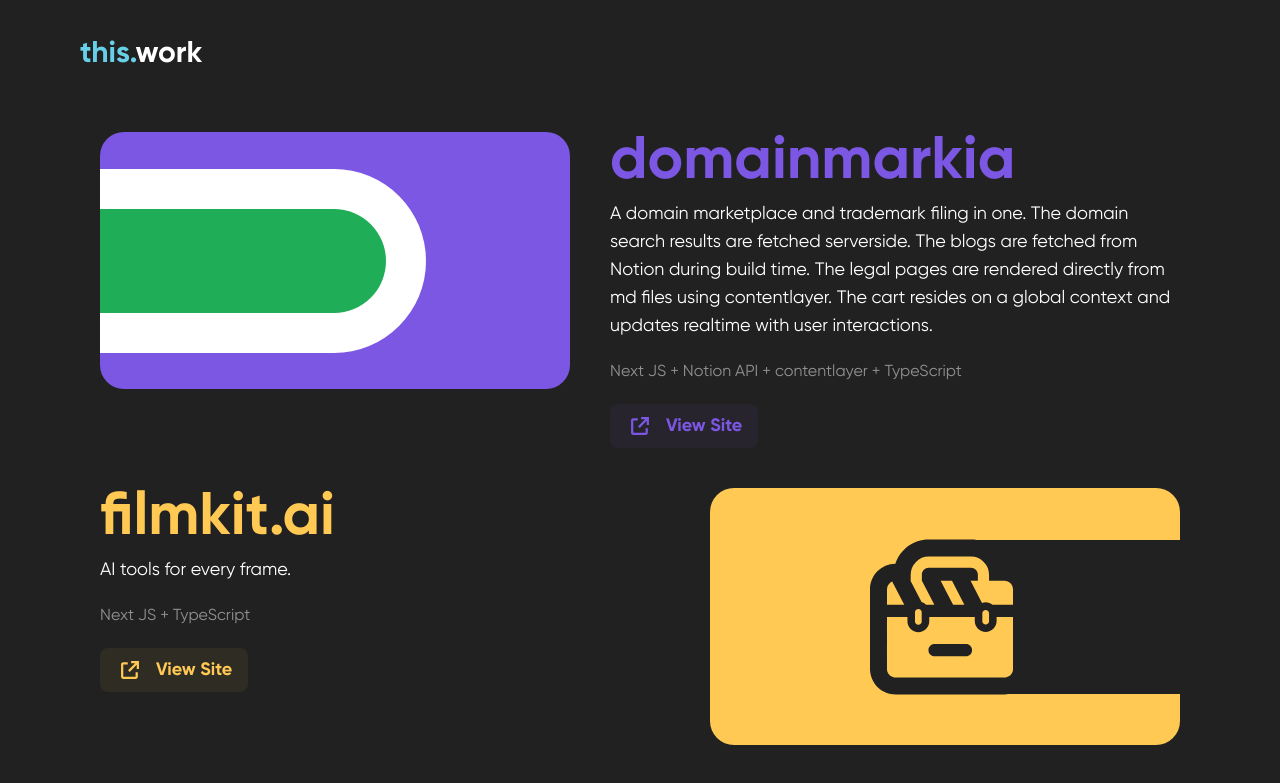
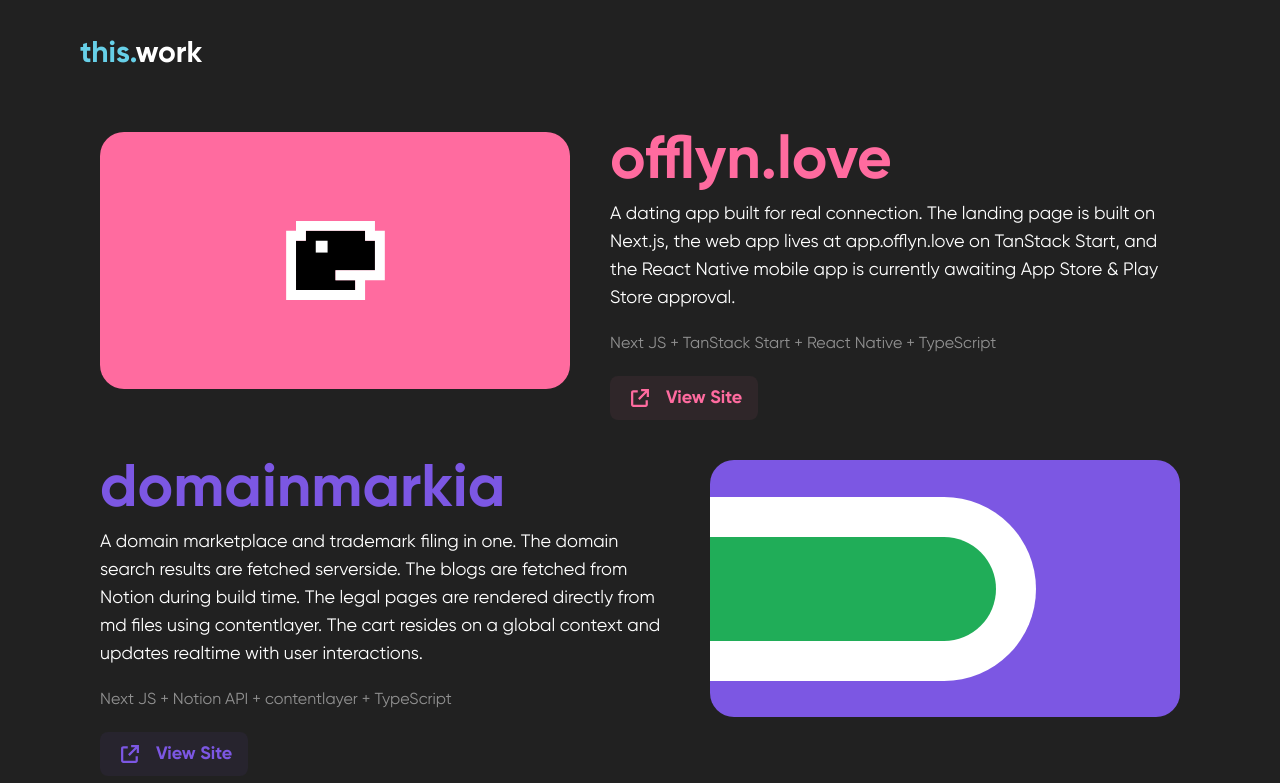
Before and after one commit to david-sling/portfolio-2, a Next.js app: page / in a window 1280 px wide. Shown: the part 1360-2143 px from the top of the page. Built offline with nearby package versions, Linux system fonts and the light colour scheme.

Commit message:
feat: offlyn project

```diff
--- /dev/null
+++ b/src/assets/icons/OfflynLogo.tsx
@@ -0,0 +1,22 @@
+import { SVGProps } from "react";
+
+export const OfflynLogo = (props: SVGProps<SVGSVGElement>) => (
+  <svg
+    width="441"
+    height="353"
+    viewBox="0 0 441 353"
+    fill="none"
+    xmlns="http://www.w3.org/2000/svg"
+    {...props}
+  >
+    <path
+      d="M396.749 220.416H220.416V264.5H308.583V308.583H44.083V88.166H88.166V44.083H352.666V88.166H396.749V220.416Z"
+      fill="black"
+    />
+    <path
+      d="M396.749 220.416V88.166H352.666V44.083H88.166V88.166H44.083V308.583H308.583V264.5H220.416V220.416H396.749ZM440.832 44.083V264.499H352.666V352.666H0V44.083H44.083V0H396.749V44.083H440.832Z"
+      fill="white"
+    />
+    <path d="M132.25 88.1664H185.15V141.066H132.25V88.1664Z" fill="white" />
+  </svg>
+);
--- /dev/null
+++ b/src/assets/illustrations/offlyn/OfflynIllustration.tsx
@@ -0,0 +1,7 @@
+import { OfflynLogo } from "@/assets/icons/OfflynLogo";
+
+export const OfflynIllustration = () => (
+  <div className="flex-1 bg-[#FF6B9F] flex items-center justify-center relative overflow-hidden">
+    <OfflynLogo className="relative z-10 w-[55px] h-[44px] md:w-[99px] md:h-[79px]" />
+  </div>
+);
--- a/src/components/home/Work.tsx
+++ b/src/components/home/Work.tsx
@@ -6,6 +6,7 @@
 import { FlameBondIllustration } from "@/assets/illustrations/flamebond/FlameBondIllustration";
 import { CryptoSenderIllustration } from "@/assets/illustrations/cryptosender/CryptoSenderIllustration";
 import { FilmkitIllustration } from "@/assets/illustrations/filmkit/FilmkitIllustration";
+import { OfflynIllustration } from "@/assets/illustrations/offlyn/OfflynIllustration";
 
 export const Work = () => (
   <Section id="work" className="py-10 md:py-32">
@@ -13,6 +14,14 @@
       <span className="text-primary">this.</span>work
     </h2>
     <div className="mt-10 space-y-10 md:space-y-20">
+      <WorkCard
+        name="offlyn.love"
+        description="A dating app built for real connection. The landing page is built on Next.js, the web app lives at app.offlyn.love on TanStack Start, and the React Native mobile app is currently awaiting App Store & Play Store approval."
+        stack={["Next JS", "TanStack Start", "React Native", "TypeScript"]}
+        color="#FF6B9F"
+        projectLink="https://offlyn.love"
+        illustration={<OfflynIllustration />}
+      />
       <WorkCard
         name="domainmarkia"
         description="A domain marketplace and trademark filing in one. The domain search results are fetched serverside. The blogs are fetched from Notion during build time. The legal pages are rendered directly from md files using contentlayer. The cart resides on a global context and updates realtime with user interactions."
```
